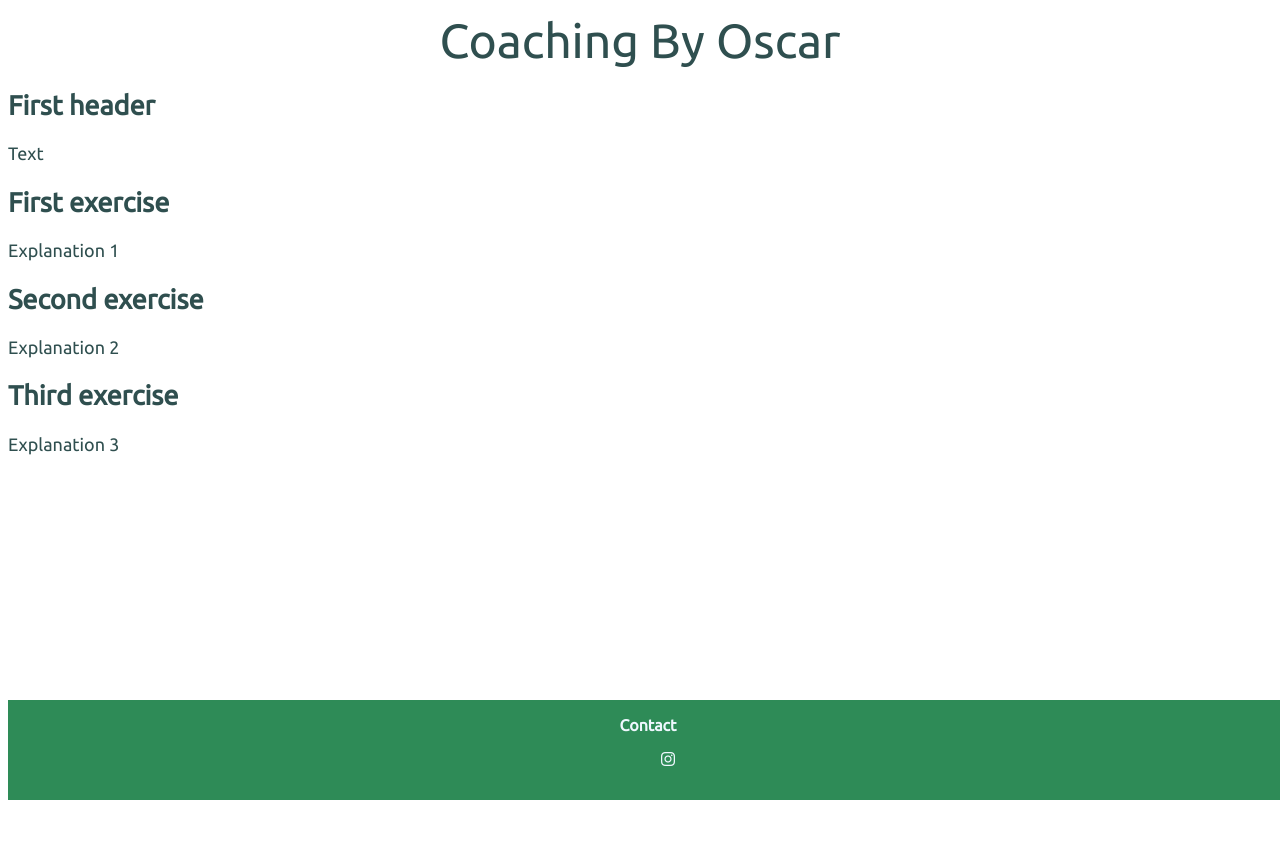
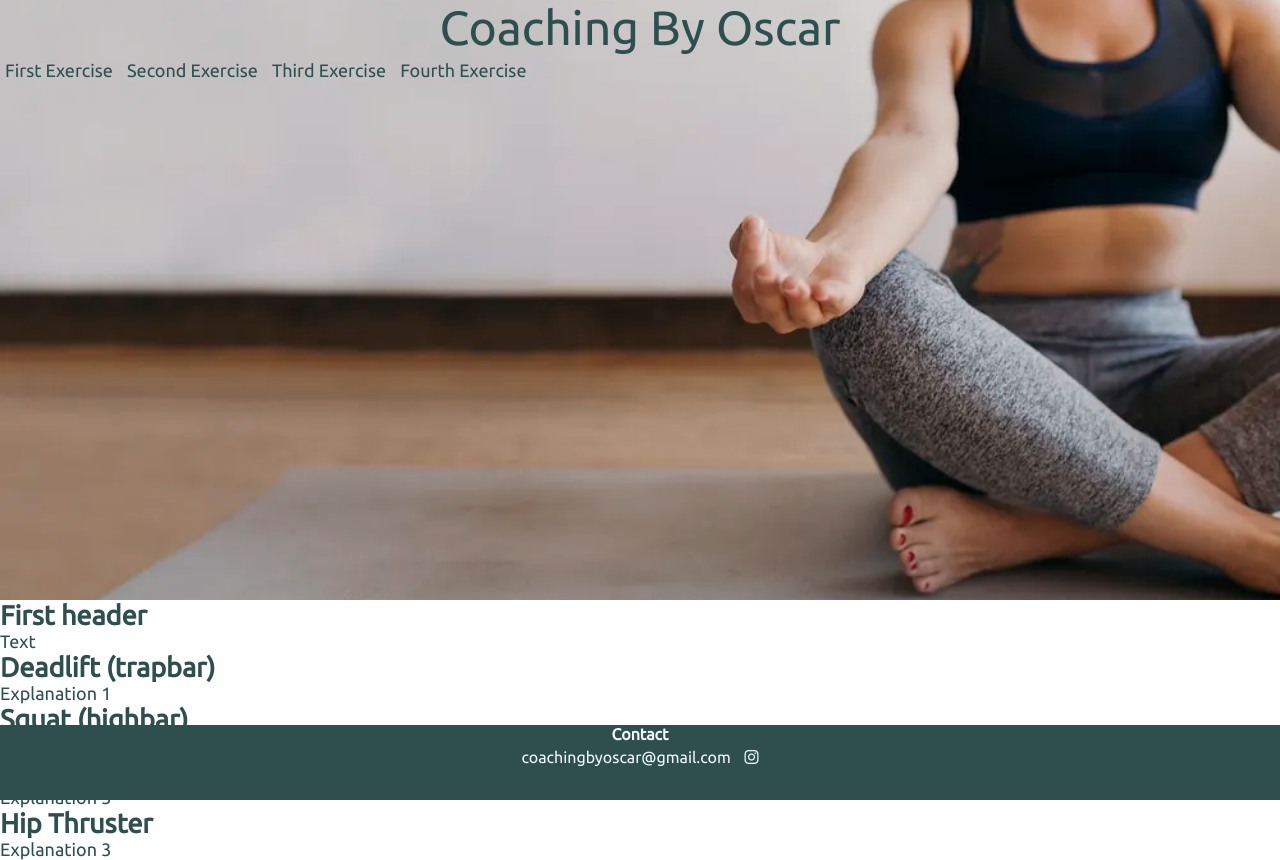
Before and after one commit to Rakdoslover/PT-project, a plain HTML site: page index.html in a window 1280 px wide. Before the commit the page ends 800 px from the top, so only its background shows below. Drawn offline with Linux system fonts and the light colour scheme.

Commit message:
Add footer and hero image

```diff
--- a/assets/css/stylesheet.css
+++ b/assets/css/stylesheet.css
@@ -1,18 +1,40 @@
 @import url('https://fonts.googleapis.com/css2?family=Lato:wght@300&family=Ubuntu&display=swap');
 
+* {
+    margin: 0;
+    padding: 0;
+    border: none;
+}
 /* header */
+.header-line{
+
+}
 #header {
     color:darkslategray;
     font-family: Ubuntu, sans-serif;
     text-align: center;
     font-size: xxx-large;
-    margin-top: 1%;
+    margin-top: 10%%;
 
 }
 
 
 /* Body */
 
+body, html{
+    height: 100%;
+}
+
+/* hero image*/
+
+#hero-image{
+    height: 600px;
+    width: 100vw;
+    background: url('../image/hero-image1.webp') no-repeat  center;
+    background-size: cover;
+    padding: 0%;
+    margin: 0%;
+}
 body{
     font-family: Ubuntu, sans-serif;
     font-size: large ;
@@ -21,9 +43,9 @@ body{
 /* Footer */
 
 footer{
-    height: 100px;
+    height: 75px;
     width: 100%;
-    background: fixed seagreen;
+    background: fixed darkslategray;
     position: fixed;
     bottom: 0;
 
@@ -37,6 +59,9 @@ footer, h3{
 li{
     list-style-type: none;
     text-align: center;
+    display: inline-block;
+    padding: 5px;
+
 }
 .link{
     text-align: center;
--- a/index.html
+++ b/index.html
@@ -11,10 +11,19 @@
     <title>Coaching By Oscar</title>
 </head>
 <body>
-    <header id="header">Coaching By Oscar</header>
+    <div id="hero-image">
+    <div class="header-line">
+        <header id="header">Coaching By Oscar</header>
+    </div>
     <nav>
-        <a href=""></a>
+        <ul>
+            <li>First Exercise</li>
+            <li>Second Exercise</li>
+            <li>Third Exercise</li>
+            <li>Fourth Exercise</li>
+        </ul>
     </nav>
+    </div>
     <section class="first_section">
         <div>
             <h1>First header</h1>
@@ -23,19 +32,26 @@
     </section>
     <section>
         <div>
-            <h2>First exercise</h2>
+            <h2>Deadlift (trapbar)</h2>
             <p>Explanation 1</p>
         </div>
+        <div class="video"></div>
     </section>
     <section>
         <div>
-            <h2>Second exercise</h2>
+            <h2>Squat (highbar)</h2>
             <p>Explanation 2</p>
         </div>
     </section>
     <section>
         <div>
-            <h2>Third exercise</h2>
+            <h2>Calf Raise</h2>
+            <p>Explanation 3</p>
+        </div>
+    </section>
+    <section>
+        <div>
+            <h2>Hip Thruster</h2>
             <p>Explanation 3</p>
         </div>
     </section>
@@ -44,7 +60,7 @@
         <h3>Contact</h3>
     </div>
     <ul>
-
+        <li>coachingbyoscar@gmail.com</li>
         <li><a href="https://www.instagram.com/coachingbyoscar/" target="_blank" rel="noopener" aria-label="Visit my Instagram" class="link"><i class="fa-brands fa-instagram"></i></a></li>
     </ul>
 </footer>
```
Also changed, not shown: assets/image/hero-image.webp (added), assets/image/hero-image1.webp (added), 4 other files.
